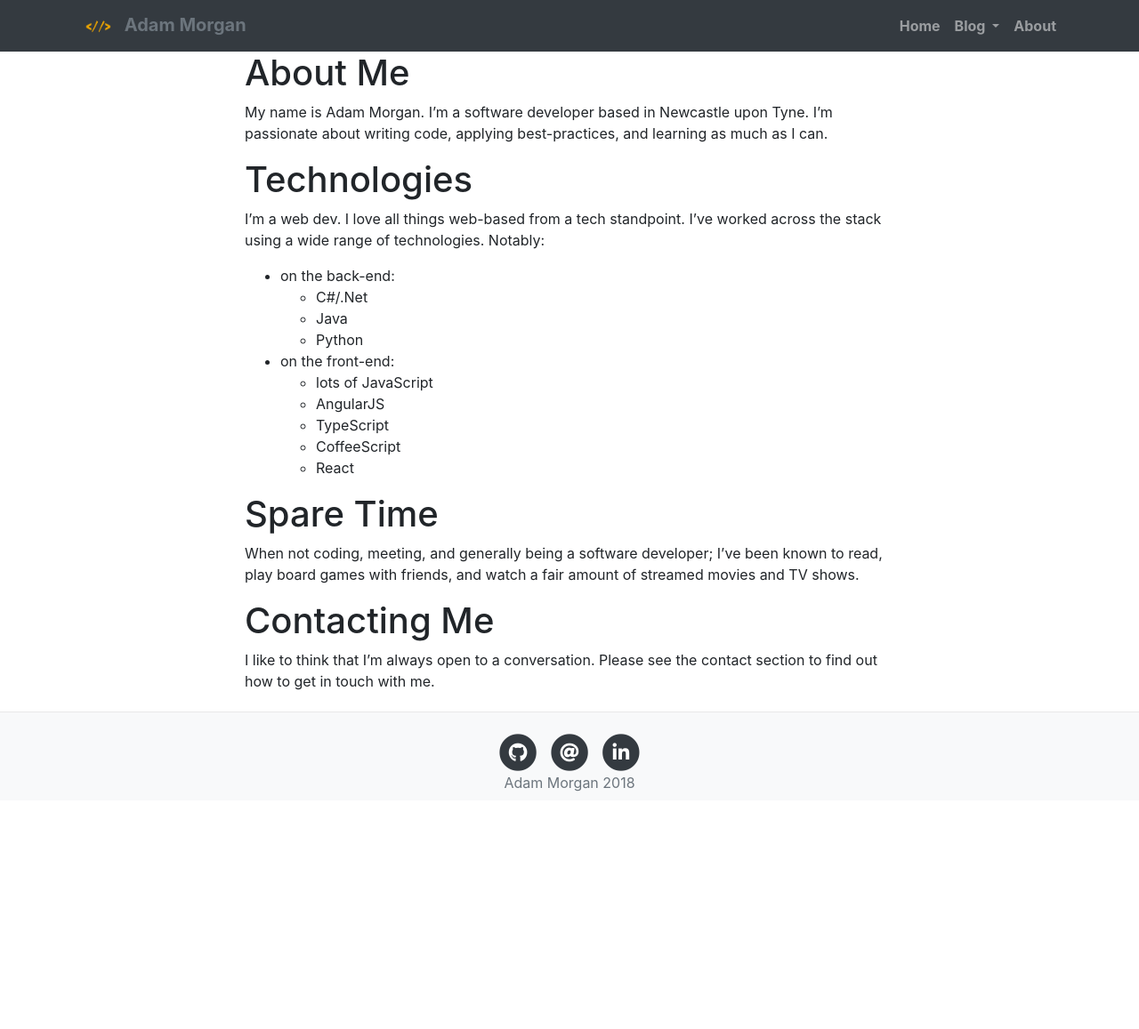
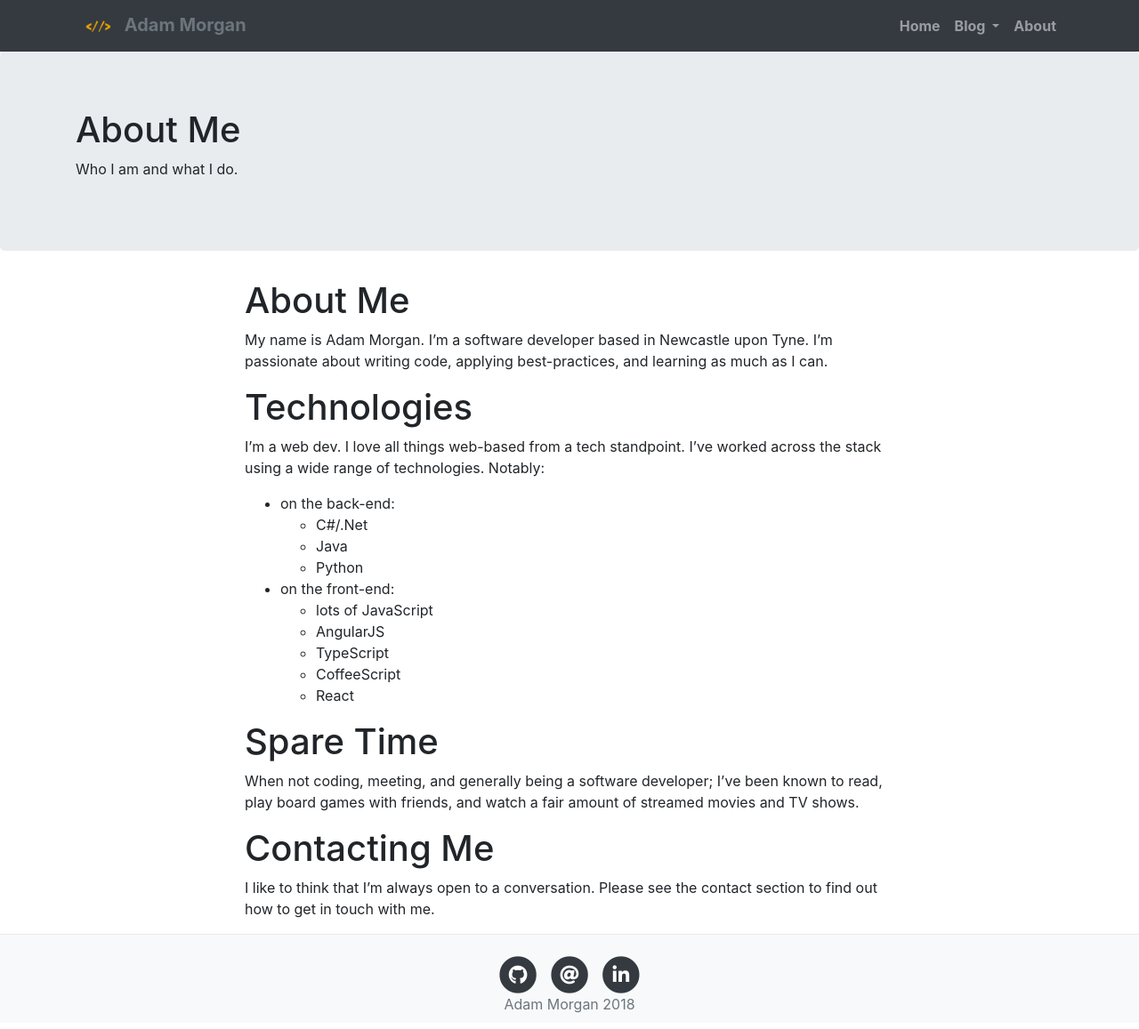
Before and after one commit to akhmorgan/akhmorgan.github.io, a Jekyll site: the page built from about.md, in a window 1280 px wide. Shown: the whole page at 89% size. Built offline with Jekyll 4.4.1, drawn with Linux system fonts in a browser that asks for light colours; nearby versions of some CDN libraries; before the commit the page ends 908 px from its top, so only the background shows below that.

Commit message:
Updates about section styling and links to it from home

```diff
--- a/_layouts/home.html
+++ b/_layouts/home.html
@@ -7,7 +7,8 @@
     <div class="row">
       <div class="col-lg-8 col-md-10 mx-auto text-center">
           <h1>HI!</h1>
-          <p>I'm Adam. A full stack web developer, based in Newcastle upon Tyne</p>
+          <p>I'm Adam; a full stack web developer, based in Newcastle upon Tyne</p>
+          <a class="btn btn-outline-light" href="{{ "about" | relative_url }}">About Me</a>
       </div>
     </div>
   </div>
--- a/_layouts/page.html
+++ b/_layouts/page.html
@@ -1,6 +1,22 @@
 ---
 layout: default
 ---
+{% if page.jumbotron %}
+<header class="post-header jumbotron">
+  <div class="container">
+    <h1 class="post-title p-name" itemprop="name headline">
+      {% if page.header %}
+      {{ page.header | escape }}
+      {% else %}
+      {{ page.title | escape }}
+      {% endif %}
+    </h1>
+    <p class="post-meta">
+      {{ page.subtitle | escape }}
+    </p>
+  </div>
+</header>
+{% endif %}
 <article class="post container">
   <div class="row">
     <div class="post-content col-lg-8 col-md-10 mx-auto">
--- a/about.md
+++ b/about.md
@@ -2,6 +2,9 @@
 layout: page
 title: About
 permalink: /about/
+header: 'About Me'
+subtitle: 'Who I am and what I do.'
+jumbotron: true
 ---
 
 # About Me
```
